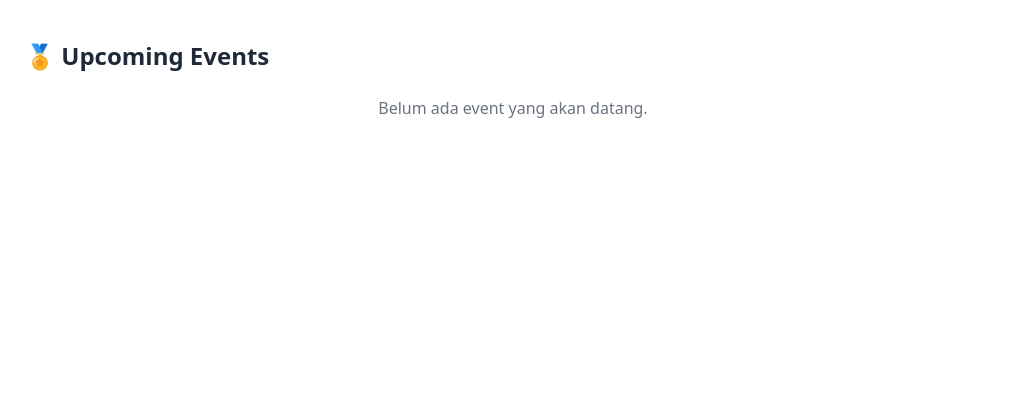
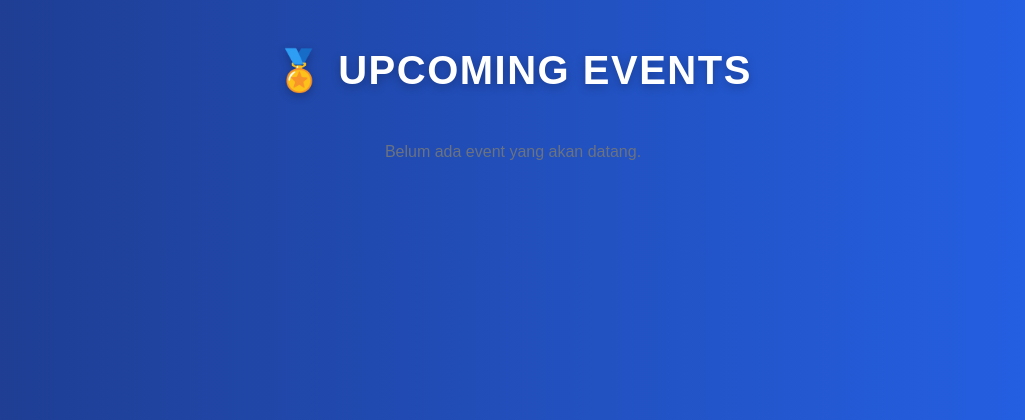
Before and after one commit to pbp-kelompok-b12/WIkilympics, a Django app: template upcoming_event/templates/upcoming_event/daftar_event.html in a window 1280 px wide. Shown: the top 420 px of the page, without its empty margins (127-1152 px from the left). Run offline with Django 5.2, Linux system fonts and the light colour scheme; the template is opened without the code that fills it, so the values that code supplies are empty; some libraries are stand-ins or nearby versions.

Commit message:
Fix HTML for daftar event page

```diff
--- a/upcoming_event/templates/upcoming_event/daftar_event.html
+++ b/upcoming_event/templates/upcoming_event/daftar_event.html
@@ -2,10 +2,11 @@
 {% load static %}
 
 {% block content %}
+<link rel="stylesheet" href="{% static 'css/style.css' %}">
+
 <div class="max-w-5xl mx-auto px-6 py-10">
-  <h1 class="text-2xl font-bold text-gray-800 mb-6">🏅 Upcoming Events</h1>
+  <h1 class="upcoming-title">🏅 Upcoming Events</h1>
 
-  <!-- Tombol Tambah -->
   {% if user.is_authenticated and user.is_superuser %}
   <a href="{% url 'upcoming_event:add_event' %}"
      class="inline-block bg-[#0A1A3C] text-white px-4 py-2 rounded-lg mb-6 hover:bg-[#142955] transition">
@@ -13,14 +14,11 @@
   </a>
   {% endif %}
 
-  <!-- Grid Event -->
   {% if events %}
   <div id="event-list" class="grid grid-cols-1 sm:grid-cols-2 lg:grid-cols-3 gap-6">
     {% for event in events %}
     <article class="event-card bg-white rounded-2xl border border-gray-200 hover:shadow-lg transition-all duration-300 overflow-hidden"
              data-id="{{ event.id }}">
-
-      <!-- Gambar -->
       <div class="aspect-[16/9] relative overflow-hidden">
         {% if event.image_url %}
         <img src="{{ event.image_url }}" alt="{{ event.name }}" class="w-full h-full object-cover hover:scale-105 transition-transform duration-500">
@@ -31,7 +29,6 @@
         {% endif %}
       </div>
 
-      <!-- Konten -->
       <div class="p-5">
         <p class="text-gray-500 text-sm mb-2">📅 {{ event.date }}</p>
         <h3 class="text-lg font-semibold text-gray-900 mb-2">{{ event.name }}</h3>
@@ -65,7 +62,6 @@
   {% endif %}
 </div>
 
-<!-- Script -->
 <script src="{% static 'upcoming_event/js/toast.js' %}?v=7"></script>
 <script src="{% static 'upcoming_event/js/upcoming_event.js' %}?v=7"></script>
 {% endblock %}
```
